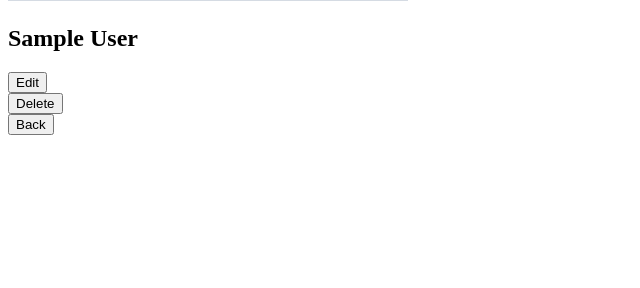
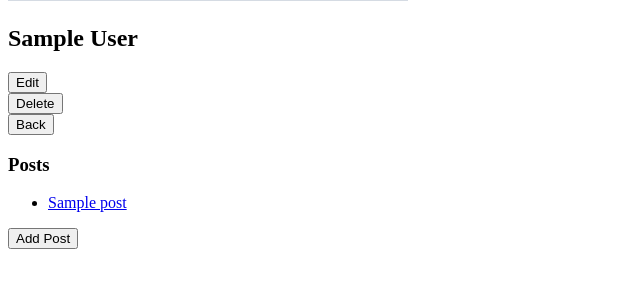
Before and after one commit to CanonWiseman/unit_23, a Flask app: page /users/1 in a window 1280 px wide. Shown: the part 307-595 px from the top of the page, without its empty margins (0-640 px from the left). Run offline with Flask 2, Linux system fonts and the light colour scheme; tables that the repository leaves empty hold one stand-in row (values such as "Sample post"); grey boxes marked "Sample" are stand-in pictures.

Commit message:
added updates for user posts

```diff
--- a/flask-blogly/app.py
+++ b/flask-blogly/app.py
@@ -1,7 +1,7 @@
 """Blogly application."""
 
 from flask import Flask, request, render_template, redirect, flash, session
-from models import db, connect_db, User
+from models import db, connect_db, User, Post
 from flask_debugtoolbar import DebugToolbarExtension
 
 app = Flask(__name__)
@@ -36,7 +36,7 @@ def user_form():
     return render_template('users_form.html')
 
 @app.route("/users/new", methods=['POST'])
-def process_form():
+def handle_user_form():
     """Processes form and adds the new user to database"""
 
     first_name = request.form['first-name']
@@ -56,7 +56,9 @@ def show_user_details(user_id):
     """Displays individual user page"""
 
     user = User.query.get_or_404(user_id)
-    return render_template("user_profile.html", user=user)
+    posts = Post.query.filter_by(user_id = user_id)
+
+    return render_template("user_profile.html", user=user, posts=posts)
 
 @app.route("/users/<int:user_id>/edit", methods=["GET"])
 def show_user_edit(user_id):
@@ -89,3 +91,73 @@ def delete_user(user_id):
     db.session.commit()
 
     return redirect("/users")
+
+@app.route("/users/<int:user_id>/posts/new", methods=["GET"])
+def show_post_form(user_id):
+    """Shows the form for adding a post for a user"""
+    user = User.query.get_or_404(user_id)
+
+    return render_template("post_form.html", user=user)
+
+@app.route('/users/<int:user_id>/posts/new', methods=["POST"])
+def handle_new_post(user_id):
+    """handle users new post. add post to database and connect it to correct user"""
+
+    user = User.query.get_or_404(user_id)
+
+    title = request.form['title']
+    content = request.form['content']
+    posted_by = user.id
+
+    new_post = Post(title = title, content = content, user_id = posted_by)
+
+    db.session.add(new_post)
+    db.session.commit()
+
+    return redirect(f"/users/{user.id}")
+
+@app.route('/posts/<int:post_id>')
+def show_post(post_id):
+    """shows the details of selected post"""
+
+    post = Post.query.get_or_404(post_id)
+
+    return render_template("post_page.html", post=post)
+
+@app.route('/posts/<int:post_id>/edit', methods=["GET"])
+def show_post_edit(post_id):
+    """Display form to edit current post"""
+
+    post = Post.query.get_or_404(post_id)
+
+    return render_template("post_edit.html", post=post)
+
+@app.route('/posts/<int:post_id>/edit', methods=["POST"])
+def handle_post_edit(post_id):
+    """Process post edits and update in database"""
+
+    post = Post.query.get_or_404(post_id)
+
+    if request.form["title"]:
+        post.title = request.form['title']
+    else:
+        post.title = post.title
+
+    post.content = request.form['content']
+
+    db.session.add(post)
+    db.session.commit()
+
+    return redirect(f"/posts/{post.id}")
+
+@app.route('/posts/<int:post_id>/delete', methods=["POST"])
+def delete_post(post_id):
+    """Deletes selected post from database"""
+
+    post = Post.query.get_or_404(post_id)
+    user_id = post.user.id
+
+    db.session.delete(post)
+    db.session.commit()
+
+    return redirect(f'/users/{user_id}')
--- a/flask-blogly/templates/user_profile.html
+++ b/flask-blogly/templates/user_profile.html
@@ -21,4 +21,15 @@
     <button>Back</button>
 </form>
 
+<h3>Posts</h3>
+
+<ul>
+    {% for post in posts %}
+    <li><a href="/posts/{{ post.id }}">{{ post.title }}</a></li>
+    {% endfor %}
+</ul>
+<form action="/users/{{ user.id }}/posts/new" method="GET">
+    <button>Add Post</button>
+</form>
+
 {% endblock %}
```
Also changed, not shown: flask-blogly/models.py (+18 -0 lines), flask-blogly/seed.py (+21 -0 lines), flask-blogly/templates/post_edit.html (added, +23 -0 lines), flask-blogly/templates/post_form.html (added, +23 -0 lines), flask-blogly/templates/post_page.html (added, +27 -0 lines).
